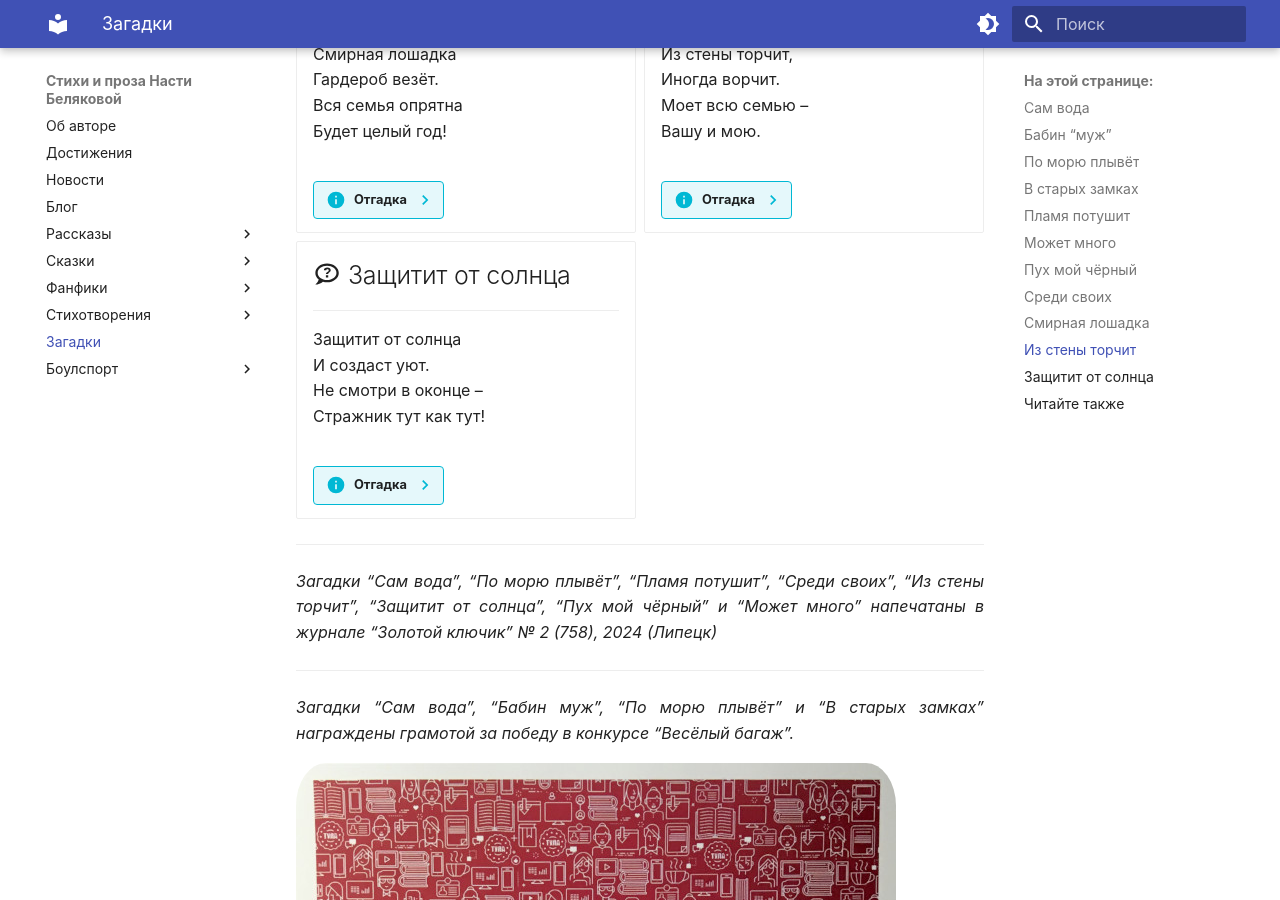
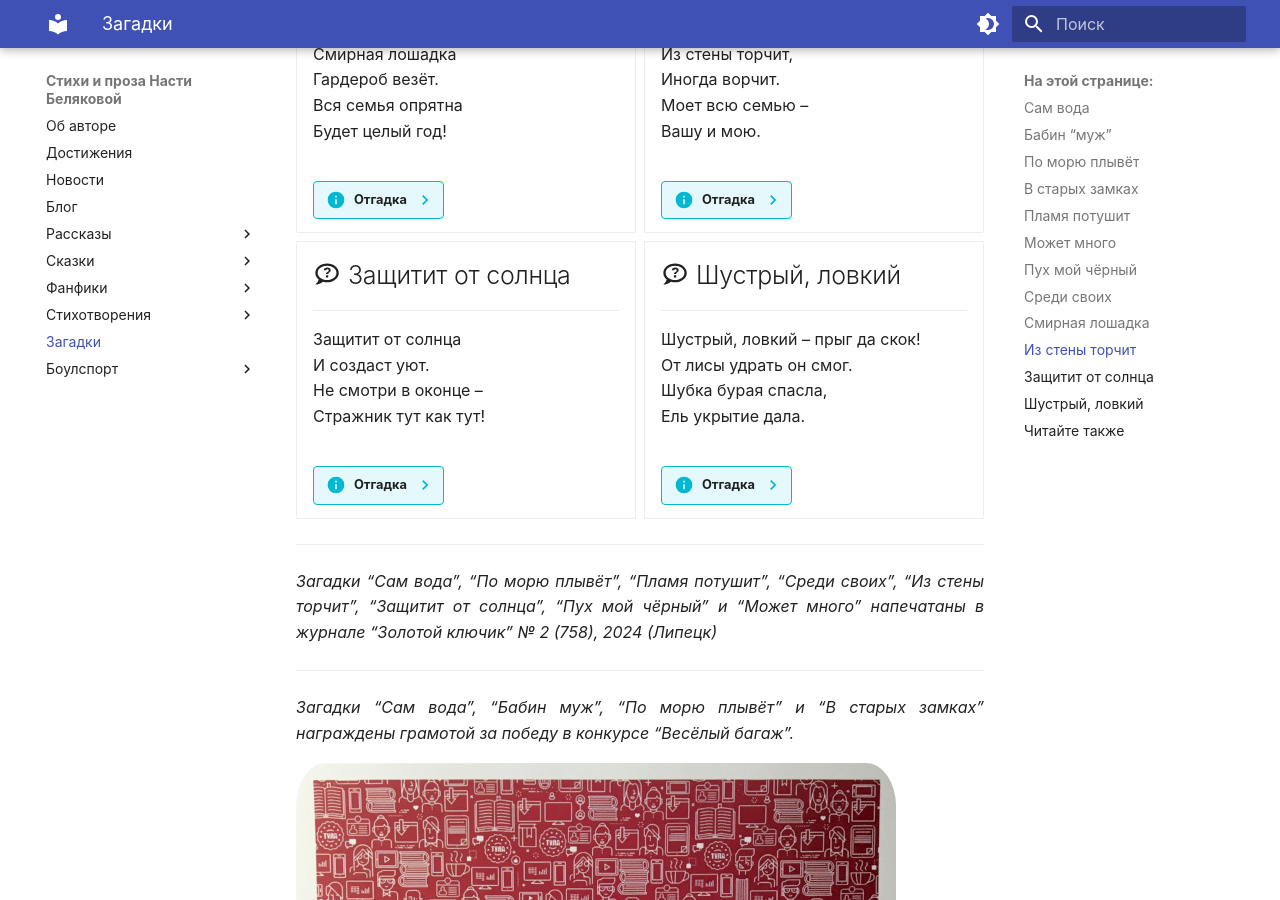
Before and after one commit to lib-beliakova/lib-beliakova.github.io, an MkDocs documentation site: the page built from docs/riddles.md, in a window 1280 px wide and 900 px high, scrolled down 1458 px. Built offline with MkDocs 1.6.1 and Material for MkDocs 9.7.7, drawn with Linux system fonts in a browser that asks for light colours.

Commit message:
New riddle

```diff
--- a/docs/riddles.md
+++ b/docs/riddles.md
@@ -136,6 +136,19 @@
     ??? info riddle "Отгадка"
         **Штора**
 
+- ## :material-chat-question-outline: Шустрый, ловкий
+
+    ---
+
+    Шустрый, ловкий -- прыг да скок!
+    От лисы удрать он смог.
+    Шубка бурая спасла,
+    Ель укрытие дала.
+
+    ??? info riddle "Отгадка"
+        **Заяц**
+
+
 </div>
 
 ***
```
